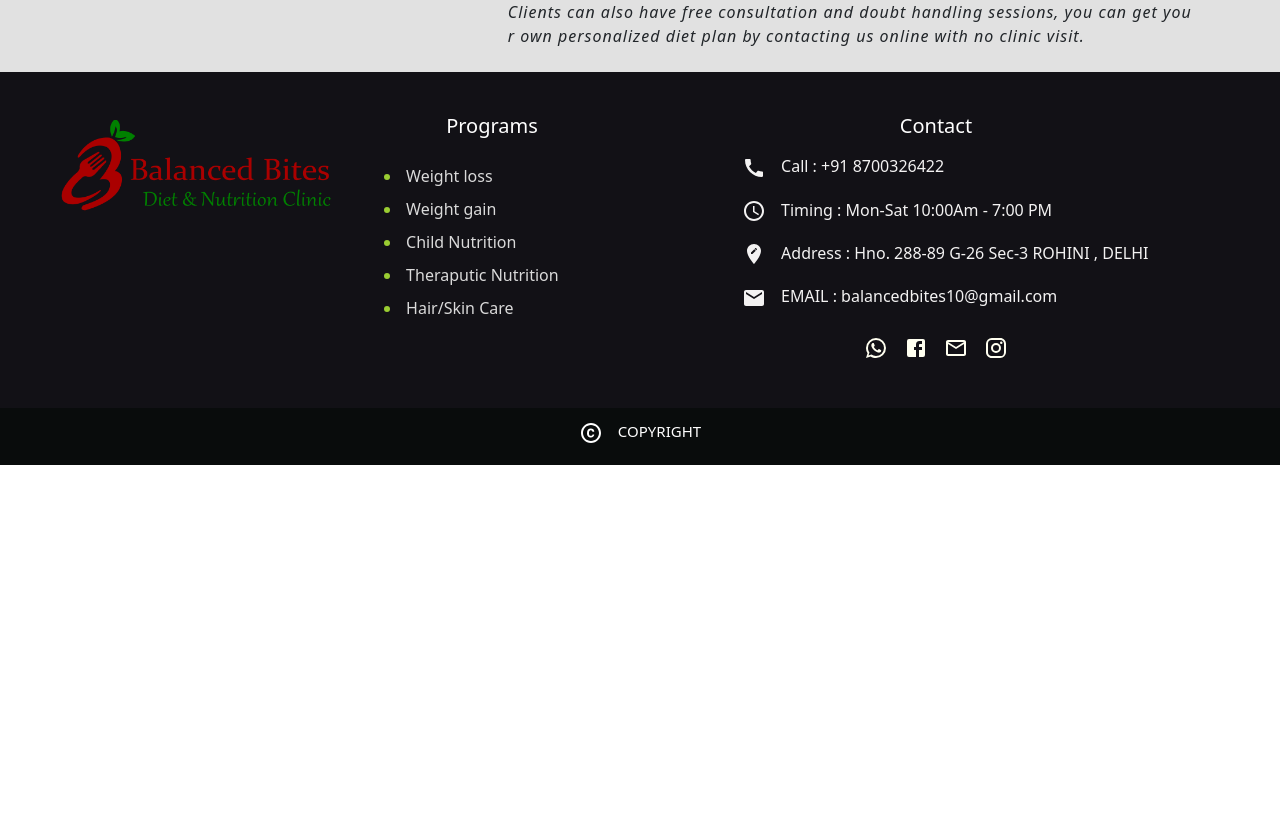
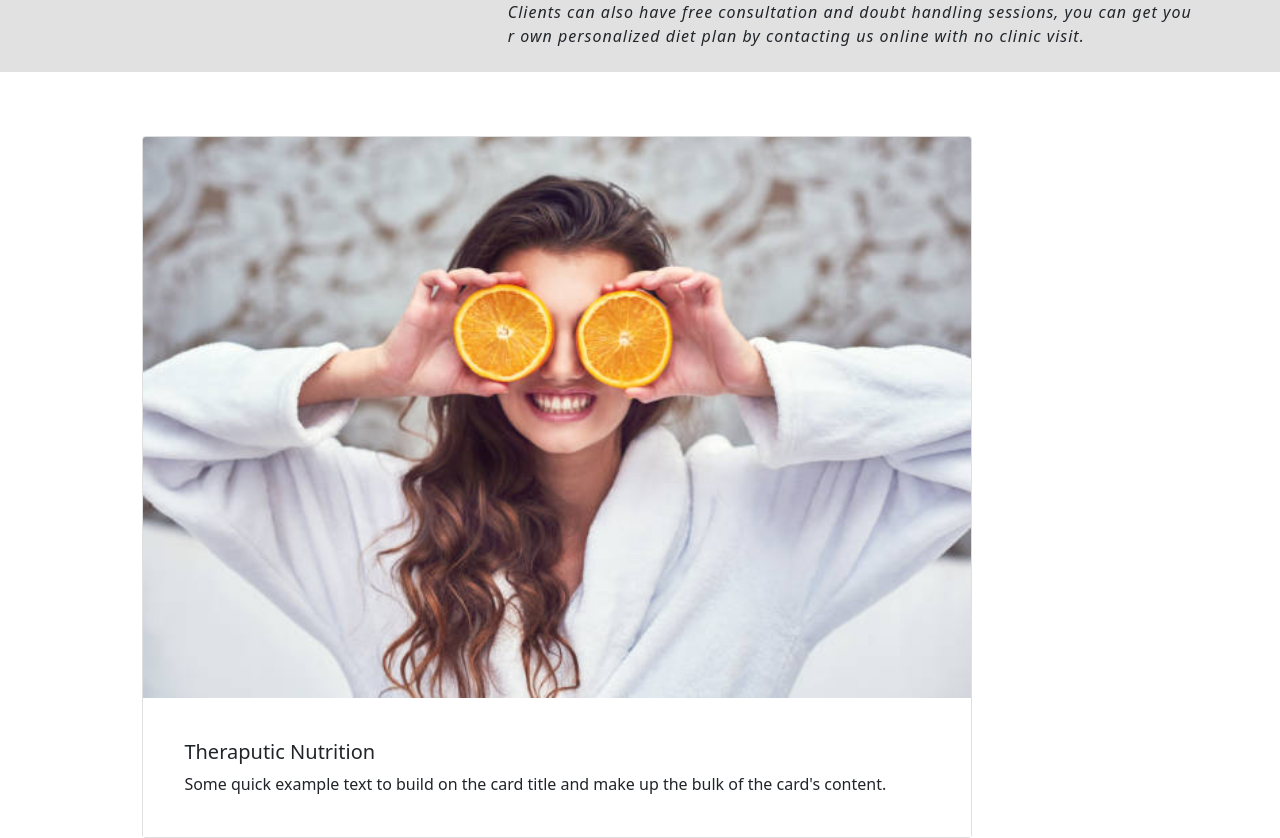
Before and after one commit to aggyash99/balanced-bites-prod, a React (Create React App) app in the folder file/: page /About in a window 1280 px wide. Shown: the part 1322-2160 px from the top of the page. Before the commit the page ends 1787 px from the top, so only its background shows below. Built offline with nearby package versions, Linux system fonts and the light colour scheme.

Commit message:
new work

```diff
--- a/file/src/App.css
+++ b/file/src/App.css
@@ -416,7 +416,6 @@ animation: up 400ms ease-in forwards;
 
 /*carousel home*/
 .carousel{
-    margin-bottom:40px;
     padding: 3%;
     }
 .appoint{
@@ -424,7 +423,7 @@ animation: up 400ms ease-in forwards;
     background-image: url("https://s3-eu-west-2.amazonaws.com/images.s3.cpm-int.com/wp-content/uploads/2017/01/26151812/customer_care_WIDE1.jpg");
     background-size: 100%;
     background-repeat: no-repeat;
-    margin-bottom: 50px;
+    padding: 30px;
 }
 .textin{
 
--- a/file/src/App.js
+++ b/file/src/App.js
@@ -10,7 +10,7 @@ import './App.css';
 import Service from './components/Service';
 import Header from './components/Header';
 import Footer from './components/Footer';
-import Program from './components/Program'
+import Program from './components/Program';
 function App() {
   return (
     <BrowserRouter>
--- a/file/src/components/About.jsx
+++ b/file/src/components/About.jsx
@@ -1,4 +1,5 @@
 import React from 'react';
+import Ankur from './Ankur';
 function About() {
   return (
     <>
@@ -34,7 +35,7 @@ Clients can also have free consultation and doubt handling sessions, you can get
     </div>
       </div>
     </div>
-
+    <Ankur />
     </>
   );
 }
--- a/file/src/components/Ankur.jsx
+++ b/file/src/components/Ankur.jsx
@@ -1,38 +1,63 @@
-import react from 'react'
-import {CarouselWrapper, prev, next, moveTo, switchTo, presentIndex} from "react-pretty-carousel";
+import React from 'react';
+import Cards from './Card';
+import Carousel from "react-multi-carousel";
+import "react-multi-carousel/lib/styles.css";
 import Sdata from '../Data/Sdata';
-import {
-    CarouselWrapper,
-    prev,
-    next,
-    moveTo,
-    switchTo,
-    presentIndex,
-  } from "react-pretty-carousel";
+
+
+const responsive = {
+  superLargeDesktop: {
+    // the naming can be any, depends on you.
+    breakpoint: { max: 4000, min: 3000 },
+    items: 3
+  },
+  desktop: {
+    breakpoint: { max: 3000, min: 1024 },
+    items: 3
+  },
+  tablet: {
+    breakpoint: { max: 1024, min: 464 },
+    items: 1
+  },
+  mobile: {
+    breakpoint: { max: 464, min: 0 },
+    items: 1
+  }
+};
 const Ankur =()=>{
 
-    return(
-        <>
-        <div className="Cards">
-        <CarouselWrapper items={3} mode="gallery">
-        {
-            Sdata.map((value,key)=>{
-                return (
-                    <img src={value.imgsrc} alt={`pic-${key}`} key={key}></img>
-                );
-            })
+  return (
+<>
+    <div >
+    <div className=" container-fluid mt-5 ">
+    <div className="row mx-auto p-3 ">
+    <div className="col-lg-10 mx-auto ">
 
-        }
+    <Carousel responsive={responsive}
+    keyBoardControl={false}
+    removeArrowOnDeviceType={["tablet","superLargeDesktop","mobile","desktop"]}
+    autoPlay={true}
+    autoPlaySpeed={1500}
+    infinite={true}
+    >
+    {
+      Sdata.map( (value,key)=>{
+        return (
+        <Cards imgsrc={value.imgsrc} title={value.title} key={key}></Cards>
+        );
+      })
+    }
+    </Carousel>
 
+    </div>
+    </div>
 
-        </CarouselWrapper>
-
-        </div>
-
-        </>
-    );
-
+    </div>
+    </div>
+</>
+);
 }
 
 
+
 export default Ankur;
--- a/file/src/components/Card.jsx
+++ b/file/src/components/Card.jsx
@@ -3,7 +3,7 @@ const Card = (props)=> {
   return (
 
 
-              <div className="col-lg-10">
+              <div className="col-lg-10 col-12 col-md-7" >
               <div className="card" >
                 <img src={props.imgsrc} className="card-img-top" alt="sorry"/>
                 <div className="card-body">
--- a/file/src/components/Home.jsx
+++ b/file/src/components/Home.jsx
@@ -14,7 +14,6 @@ function Home() {
           </div>
         </div>
       </div>
-      <div className="appoint">
 
 
       <div className="carousel" style={{ backgroundColor:"#F8F8F8"}}>
@@ -22,13 +21,18 @@ function Home() {
       <div className="text-center">
       <span><h1>Our <span style={{color:'green', borderBottom:"green solid 2px", fontWeight:"700", opacity:"0.8"}}>Services</span> </h1></span>
       </div>
+      <div className=" container">
+      <CarouselH ></CarouselH>
+      </div>
+      </div>
+
+
 
       <div className=" container">
-      <CarouselH ></CarouselH>
       <Testimonial />
-      {console.log(Carousel)
-      }</div>
       </div>
+
+      <div className="appoint">
 
       <div>
         <div className="textin">
--- a/file/src/components/Testimonial.jsx
+++ b/file/src/components/Testimonial.jsx
@@ -8,7 +8,7 @@ const Testimonial = () => {
 
   return (
 
-    <section className="text-center my-5 p-1">
+    <section className="text-center mb-5 p-1">
 
 
       <h2 className="h1-responsive font-weight-bold my-5">Testimonials</h2>
```
Also changed, not shown: 1 other file (tests, documents, lock files or other folders).
